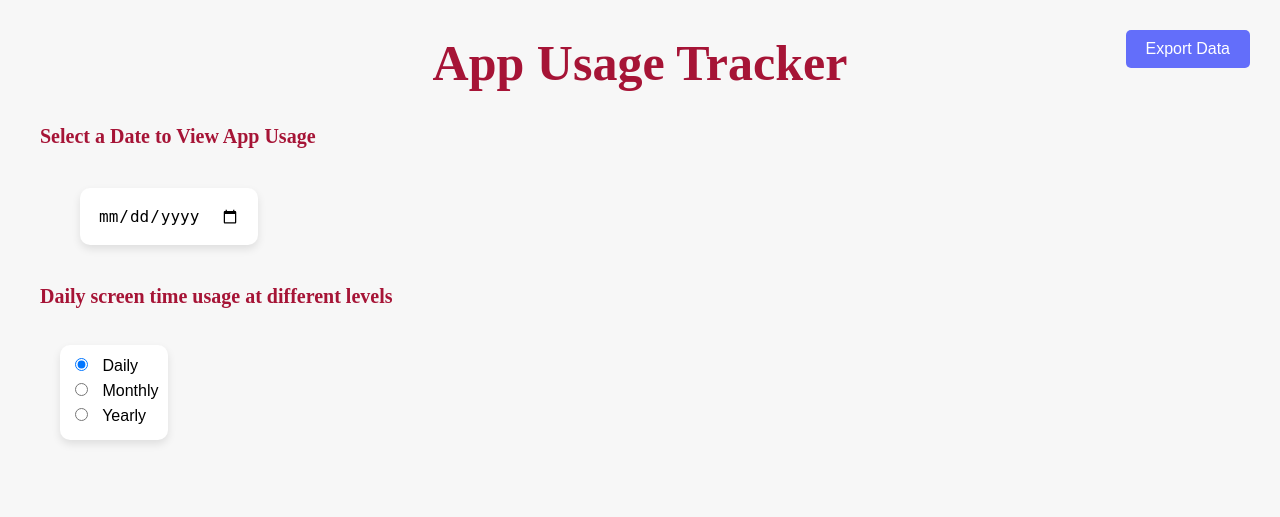
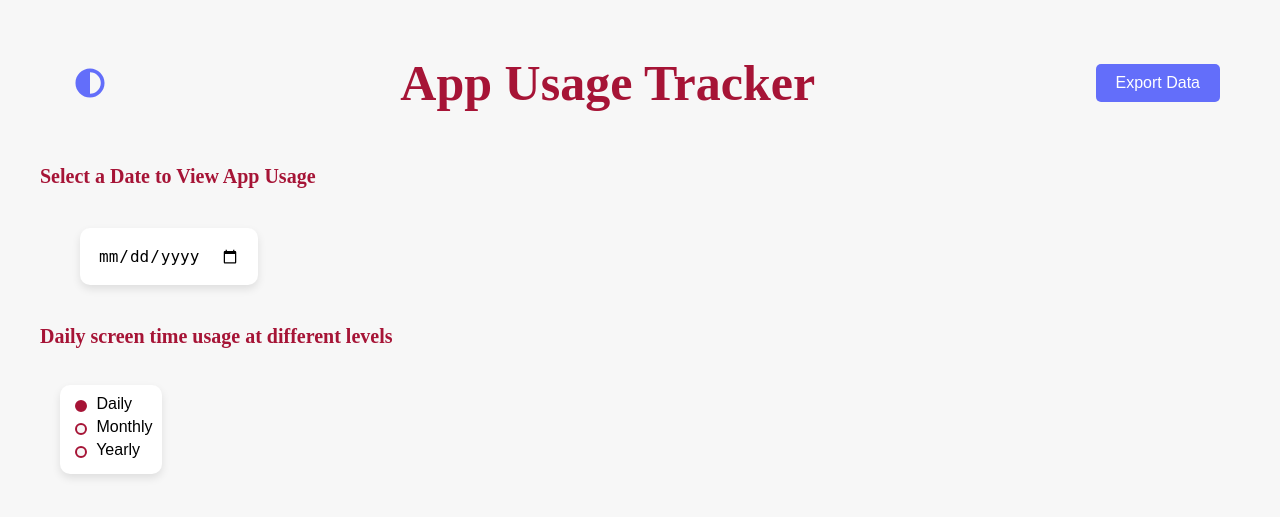
Before and after one commit to Ali-Homany/Desktop_Screen_Time_Tracker, a Flask app: page / in a window 1280 px wide. Shown: the top 517 px of the page. Run offline with Flask 3, Linux system fonts and the light colour scheme; data that the repository does not hold is empty; some libraries are stand-ins or nearby versions.

Commit message:
add Dark theme
Changes Made:
- add theme changer button html/css/js
- add 'change-theme' route in home.py
- limit app-usage-graph to 6 apps (wrap 6th+ apps into 1 Others section)

```diff
--- a/app/__init__.py
+++ b/app/__init__.py
@@ -11,6 +11,7 @@ def create_app() -> Flask:
         static_folder=os.path.join(os.path.dirname(os.path.dirname(__file__)), 'static')
     )
 
+    app.secret_key = os.urandom(24)
 
     app.register_blueprint(home_blueprint)
     app.register_blueprint(charts_blueprint)
--- a/app/charts.py
+++ b/app/charts.py
@@ -1,4 +1,4 @@
-from flask import Blueprint, send_from_directory, request, jsonify
+from flask import Blueprint, send_from_directory, request, jsonify, session
 import plotly.graph_objects as go
 from plotly.utils import PlotlyJSONEncoder
 from utils.summarizer import get_daily_usage, get_unique_days, get_usage_by_apps
@@ -53,7 +53,8 @@ def create_app_usage_figure(app_usage_df: pd.DataFrame) -> go.Figure:
         showlegend=False,
         margin=dict(l=200),
         modebar_remove=True,
-        dragmode=False
+        dragmode=False,
+        template='plotly_dark' if session.get('theme', 'light') == 'dark' else 'plotly_white'
     )
     return fig
 
@@ -113,7 +114,8 @@ def create_daily_usage_figure(aggregated_df: pd.DataFrame, selected_level: str)
         bargap=0.3,
         height=500,
         modebar_remove=True,
-        dragmode=False
+        dragmode=False,
+        template='plotly_dark' if session.get('theme', 'light') == 'dark' else 'plotly_white'
     )
     return fig
 
--- a/app/home.py
+++ b/app/home.py
@@ -1,4 +1,4 @@
-from flask import Blueprint, render_template, make_response
+from flask import Blueprint, render_template, make_response, session, url_for, redirect
 from utils.summarizer import get_denormalized_records
 
 
@@ -23,3 +23,11 @@ def export_data():
     response.headers['Content-Type'] = 'text/csv'
 
     return response
+
+@home.route('/change-theme')
+def change_theme():
+    if 'theme' not in session or session['theme'] == 'light':
+        session['theme'] = 'dark'
+    else:
+        session['theme'] = 'light'
+    return redirect(url_for('home.index'))
--- a/static/styling.css
+++ b/static/styling.css
@@ -4,7 +4,6 @@ body {
     margin: 0 40px;
     padding: 0;
 }
-
 h1 {
     text-align: center;
     color: #A61436;
@@ -66,8 +65,25 @@ form input {
     cursor: pointer;
 }
 
-#aggregation-form input[type="radio"] {
-    margin-right: 10px;
+input[type="radio"] {
+    -webkit-appearance: none;
+    -moz-appearance: none;
+    appearance: none;
+    width: 12px;
+    height: 12px;
+    border: 2px solid #A61436;
+    border-radius: 50%;
+    outline: none;
+    cursor: pointer;
+    background-color: #f7f7f7;
+    vertical-align: middle;
+    margin-right: 5px;
+}
+
+input[type="radio"]:checked {
+    background-color: #A61436;
+    border-color: #A61436;
+    position: relative;
 }
 
 /* Form container styling */
@@ -90,11 +106,8 @@ input[type="radio"]:hover {
     box-shadow: 0 0 5px rgba(99, 110, 234, 0.3);
 }
 
-
+/* export button */
 #export-btn {
-    position: absolute;
-    top: 30px;
-    right: 30px;
     padding: 10px 20px;
     font-size: 16px;
     font-family: inherit;
@@ -108,3 +121,20 @@ input[type="radio"]:hover {
 #export-btn:hover {
     background-color: #464db1;
 }
+
+/* theme changer */
+#theme-toggle {
+    padding: 10px 15px;
+    font-size: 16px;
+    font-family: inherit;
+    /* background-color: #636efa; */
+    color: #ffffff;
+    border: none;
+    border-radius: 5px;
+    cursor: pointer;
+}
+svg#theme-toggle {
+    width: 30px;
+    aspect-ratio: 1/1;
+    fill: #636efa;
+}
--- a/templates/index.html
+++ b/templates/index.html
@@ -4,10 +4,17 @@
     <meta charset="UTF-8">
     <meta name="viewport" content="width=device-width, initial-scale=1.0">
     <link rel="stylesheet" type="text/css" href="{{ url_for('static', filename='styling.css') }}">
+    {% if session.get('theme') == 'dark' %}
+    <link rel="stylesheet" type="text/css" href="{{ url_for('static', filename='dark_style.css') }}">
+    {% endif %}
     <title>App Usage Tracker</title>
 </head>
 <body>
-    <h1>App Usage Tracker</h1>
+    <div class="header">
+        <svg id="theme-toggle" aria-hidden="true" data-prefix="fas" data-icon="adjust" role="img" xmlns="http://www.w3.org/2000/svg" viewBox="0 0 512 512" class="svg-inline--fa fa-adjust fa-w-16 fa-7x"><path d="M8 256c0 136.966 111.033 248 248 248s248-111.034 248-248S392.966 8 256 8 8 119.033 8 256zm248 184V72c101.705 0 184 82.311 184 184 0 101.705-82.311 184-184 184z" class=""></path></svg>
+        <h1>App Usage Tracker</h1>
+        <button id="export-btn">Export Data</button>
+    </div>
 
     <!-- For the date selection form (app usage graph) -->
     <h2>Select a Date to View App Usage</h2>
@@ -39,11 +46,30 @@
         <!-- Plotly daily usage graph will be rendered here -->
     </div>
 
-    <button id="export-btn">Export Data</button>
 
     <script>
         document.getElementById('export-btn').addEventListener('click', function() {
             window.location.href = '/export-data';
+        });
+    </script>
+    <script>
+        // On page load used saved theme in local storage
+        document.addEventListener('DOMContentLoaded', (event) => {
+            const savedTheme = localStorage.getItem('theme');
+            const currentTheme = '{{ session.get("theme", "light") }}';
+
+            if (savedTheme && savedTheme !== currentTheme) {
+                fetch('/change-theme')
+                    .then(() => location.reload());
+            }
+        });
+        // When changing theme
+        document.getElementById('theme-toggle').addEventListener('click', function() {
+            const currentTheme = '{{ session.get("theme", "light") }}';
+            const newTheme = currentTheme === 'light' ? 'dark' : 'light';
+            localStorage.setItem('theme', newTheme);
+            fetch('/change-theme')
+                .then(() => location.reload());
         });
     </script>
     <script type="text/javascript" src="https://cdn.plot.ly/plotly-latest.min.js"></script>
--- a/utils/summarizer.py
+++ b/utils/summarizer.py
@@ -59,7 +59,18 @@ def get_usage_by_apps(date: datetime.date) -> pd.DataFrame:
     session.close()
     app_counts = pd.DataFrame(results, columns=['app_name', 'usage'])
     app_counts['usage'] = app_counts['usage'] / 60  # timestamp is in seconds
-    return app_counts
+    # filter top apps
+    n_top = 5
+    if len(app_counts) <= n_top:
+        return app_counts
+    top_apps = app_counts.tail(n_top).reset_index(drop=True)
+    # add others row
+    other_apps = pd.DataFrame({
+        'app_name': ['Other'],
+        'usage': [app_counts['usage'].sum() - top_apps['usage'].sum()]
+    })
+    top_apps = pd.concat([other_apps, top_apps], ignore_index=True)
+    return top_apps
 
 def get_denormalized_records() -> pd.DataFrame:
     session = create_db()
```
Also changed, not shown: static/dark_style.css (added, +57 -0 lines), README.md.
